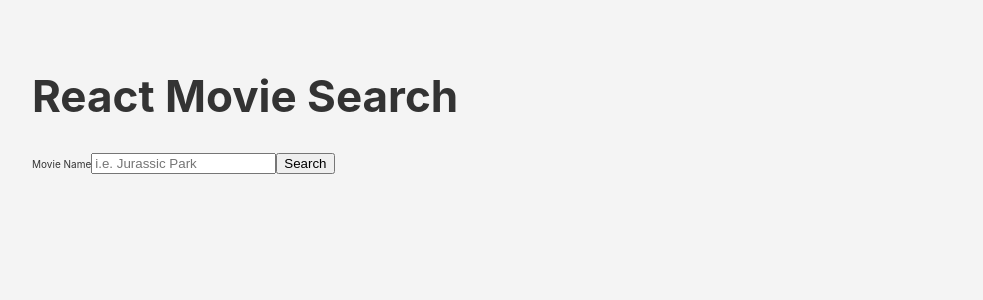
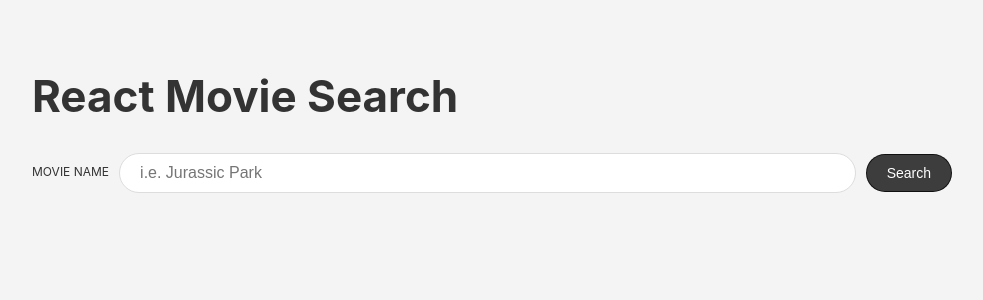
Before and after one commit to frontendella/Movie-Search-App, a React (Create React App) app: page / in a window 1280 px wide. Shown: the top 300 px of the page, without its empty margins (148-1131 px from the left). Built offline with nearby package versions, Linux system fonts and the light colour scheme.

Commit message:
Style the Search Movies Component

```diff
--- a/src/App.css
+++ b/src/App.css
@@ -27,3 +27,47 @@ small {
 .title {
   font-size: 4.4rem;
 }
+
+.form {
+  display: grid;
+}
+.label {
+  font-size: 1.2rem;
+  margin-bottom: 0.2rem;
+  text-transform: uppercase;
+}
+
+.input {
+  font-size: 1.6rem;
+  padding: 0.5rem 2rem;
+  line-height: 2.8rem;
+  border-radius: 20px;
+  border: 1px solid #ddd;
+  margin-bottom: 1rem;
+}
+
+.button {
+  background-color: rgb(0, 0, 0, 0.75);
+  color: white;
+  padding: 1rem 2rem;
+  border: 1px solid rgb(0, 0, 0, 0.75);
+  border-radius: 20px;
+  font-size: 1.4rem;
+  cursor: pointer;
+  transition: background-color 250ms;
+}
+
+.button:hover {
+  background-color: rgb(0, 0, 0, 0.85);
+}
+
+@media (min-width: 786px) {
+  .form {
+    grid-template-columns: auto 1fr auto;
+    grid-gap: 1rem;
+    align-items: center;
+  }
+  .input {
+    margin-bottom: 0;
+  }
+}
```
